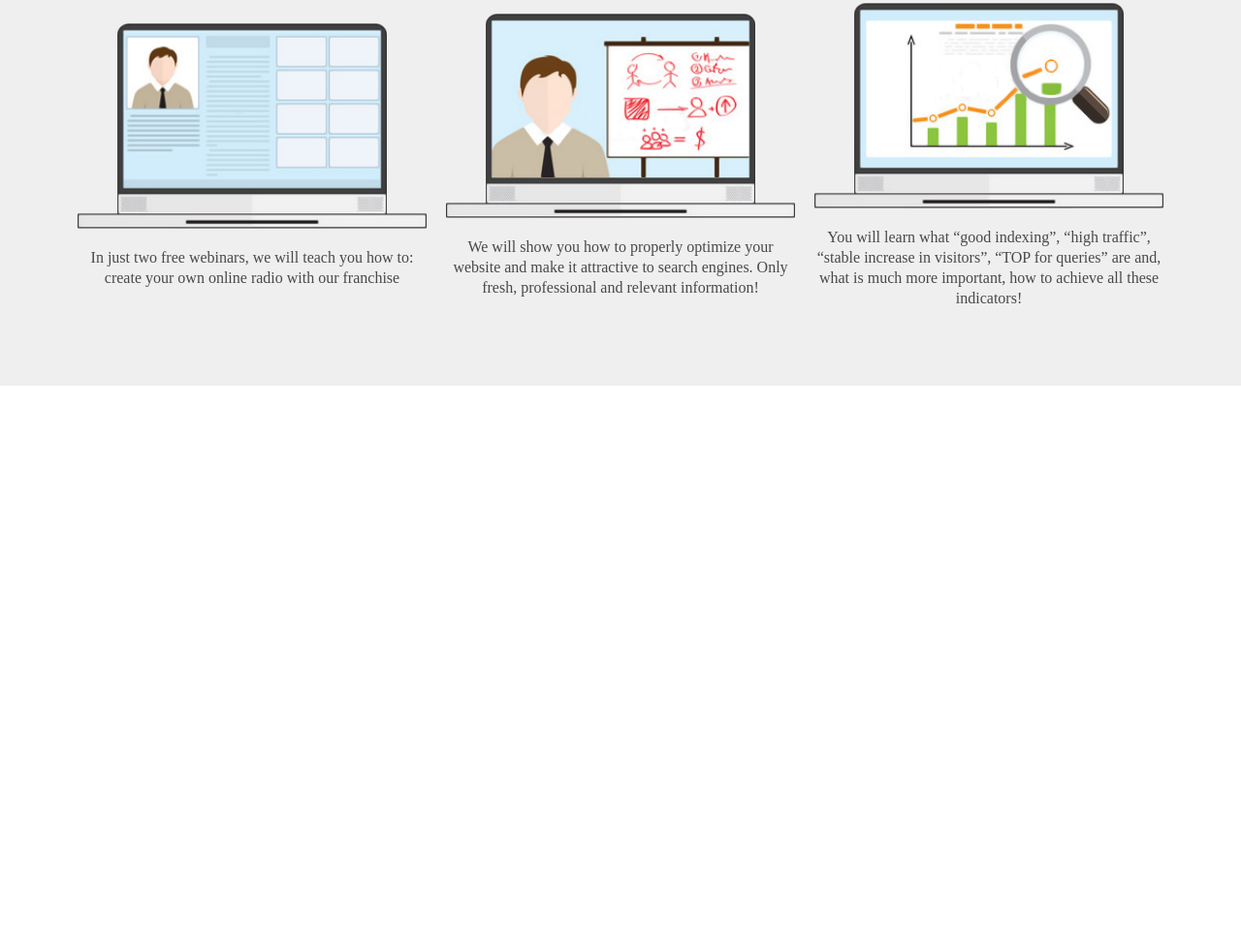
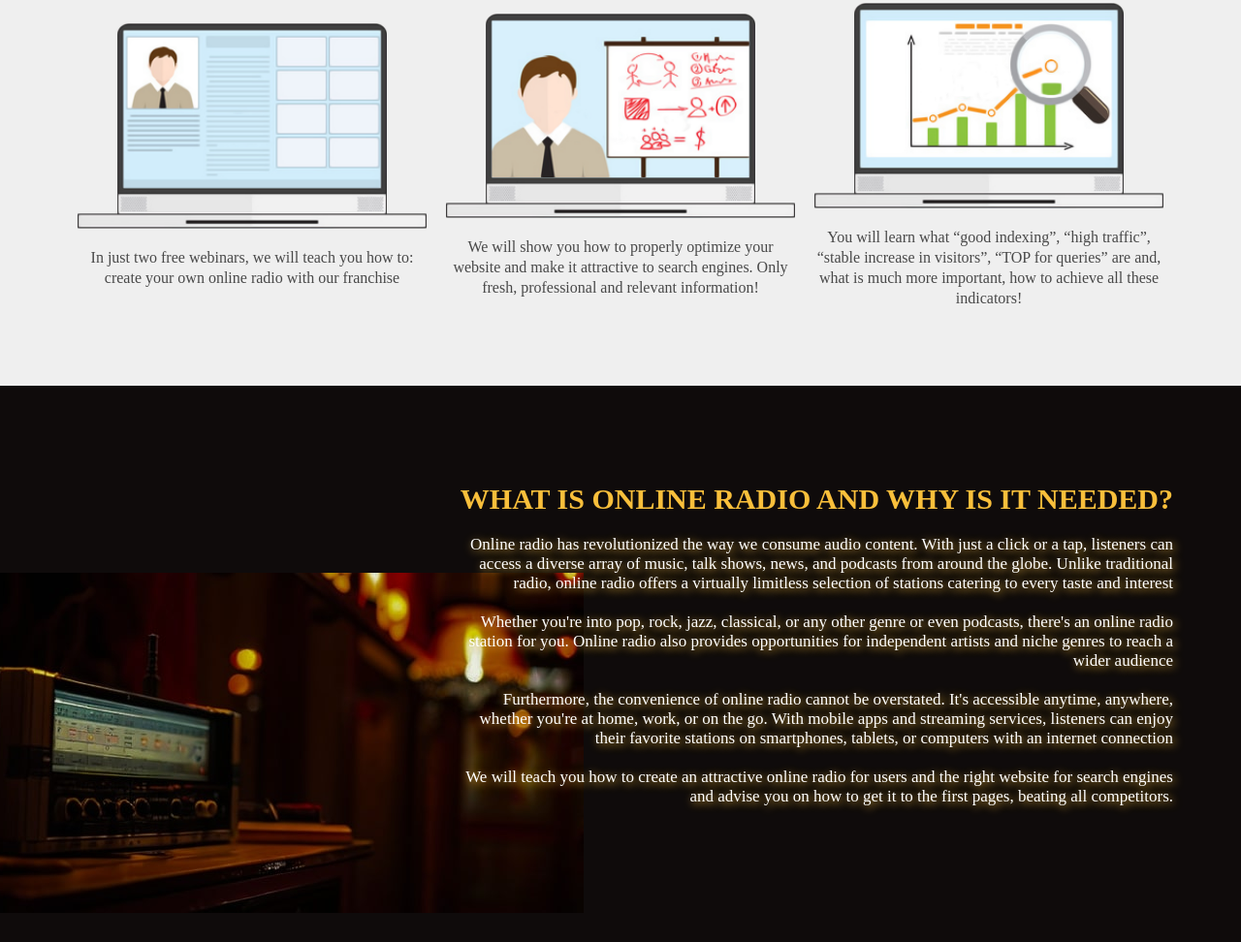
Before and after one commit to Valerii-Hud/create-own-radio, a plain HTML site: page src/index.html in a window 1280 px wide. Shown: the part 1015-1987 px from the top of the page at 97% size. Before the commit the page ends 1413 px from the top, so only its background shows below. Drawn offline with Linux system fonts and the light colour scheme.

Commit message:
Created third section

```diff
--- a/src/css/style.css
+++ b/src/css/style.css
@@ -1,10 +1,20 @@
+:root {
+  --main-color: #f9bf3b;
+}
+
 * {
   box-sizing: border-box;
   margin: 0;
   padding: 0;
 }
 
+::selection {
+  background-color: var(--main-color, #f9bf3b);
+  color: #0f0b0b;
+}
+
 .container {
+  position: relative;
   max-width: 1140px;
   margin: 0 auto;
 }
@@ -23,7 +33,7 @@
 }
 
 .title_colored {
-  color: #f9bf3b;
+  color: var(--main-color, #f9bf3b);
   font-size: 41px;
   line-height: 41px;
 }
@@ -95,7 +105,7 @@
 
   .promo__text span {
     text-transform: uppercase;
-    color: #f9bf3b;
+    color: var(--main-color, #f9bf3b);
   }
 
   .promo__scroll-text {
@@ -128,7 +138,7 @@
     margin: 14px auto 0 auto;
     width: 220px;
     height: 7px;
-    background-color: #f9bf3b;
+    background-color: var(--main-color, #f9bf3b);
   }
 
   .intensive__subtitle {
@@ -153,6 +163,7 @@
     .intensive__img {
       width: 100%;
     }
+
     .intensive__descr {
       margin-top: 15px;
       width: 360px;
@@ -164,3 +175,40 @@
     }
   }
 }
+
+/** Info section styles **/
+
+.info {
+  min-height: 564px; /* TODO: Temporary solution */
+  padding: 100px 0 140px 0;
+  background-color: #0f0b0b;
+
+  .info__title {
+    color: var(--main-color, #f9bf3b);
+    font-size: 30px;
+    text-align: right;
+  }
+
+  .info__img {
+    position: absolute;
+    top: 93px;
+    left: -83px;
+    z-index: 1;
+  }
+
+  .info__text {
+    position: relative;
+    margin-top: 20px;
+    padding-left: 390px;
+    color: #fff;
+    text-align: right;
+    font-size: 17px;
+    font-weight: 300;
+    z-index: 2;
+    text-shadow: 2px 2px 10px var(--main-color,);
+  }
+
+  .info_text-medium {
+    font-weight: 500;
+  }
+}
--- a/src/index.html
+++ b/src/index.html
@@ -12,8 +12,6 @@
   </head>
   <body>
     <main>
-      <!-- ================================= -->
-      <!--* Promo section START here *-->
       <section class="promo">
         <div class="container">
           <div class="logo">
@@ -42,8 +40,6 @@
         </div>
       </section>
       <!--* Promo section END here *-->
-      <!-- ================================= -->
-      <!--* Intensive section START here *-->
 
       <section class="intensive">
         <div class="container">
@@ -94,7 +90,49 @@
         </div>
       </section>
       <!--* Intensive section END here *-->
-      <!-- ================================= -->
+
+      <section class="info">
+        <div class="container">
+          <h2 class="title info__title">
+            What is online radio and why is it needed?
+          </h2>
+          <img
+            src="img/online_radio.jpg"
+            alt="online radio"
+            class="info__img"
+          />
+
+          <p class="info__text">
+            Online radio has revolutionized the way we consume audio content.
+            With just a click or a tap, listeners can access a diverse array of
+            music, talk shows, news, and podcasts from around the globe. Unlike
+            traditional radio, online radio offers a virtually limitless
+            selection of stations catering to every taste and interest
+          </p>
+
+          <p class="info__text">
+            Whether you're into pop, rock, jazz, classical, or any other genre
+            or even podcasts, there's an online radio station for you. Online
+            radio also provides opportunities for independent artists and niche
+            genres to reach a wider audience
+          </p>
+
+          <p class="info__text">
+            Furthermore, the convenience of online radio cannot be overstated.
+            It's accessible anytime, anywhere, whether you're at home, work, or
+            on the go. With mobile apps and streaming services, listeners can
+            enjoy their favorite stations on smartphones, tablets, or computers
+            with an internet connection
+          </p>
+
+          <p class="info__text info_text-medium">
+            We will teach you how to create an attractive online radio for users
+            and the right website for search engines and advise you on how to
+            get it to the first pages, beating all competitors.
+          </p>
+        </div>
+      </section>
+      <!--* Info section END here *-->
     </main>
   </body>
 </html>
```
